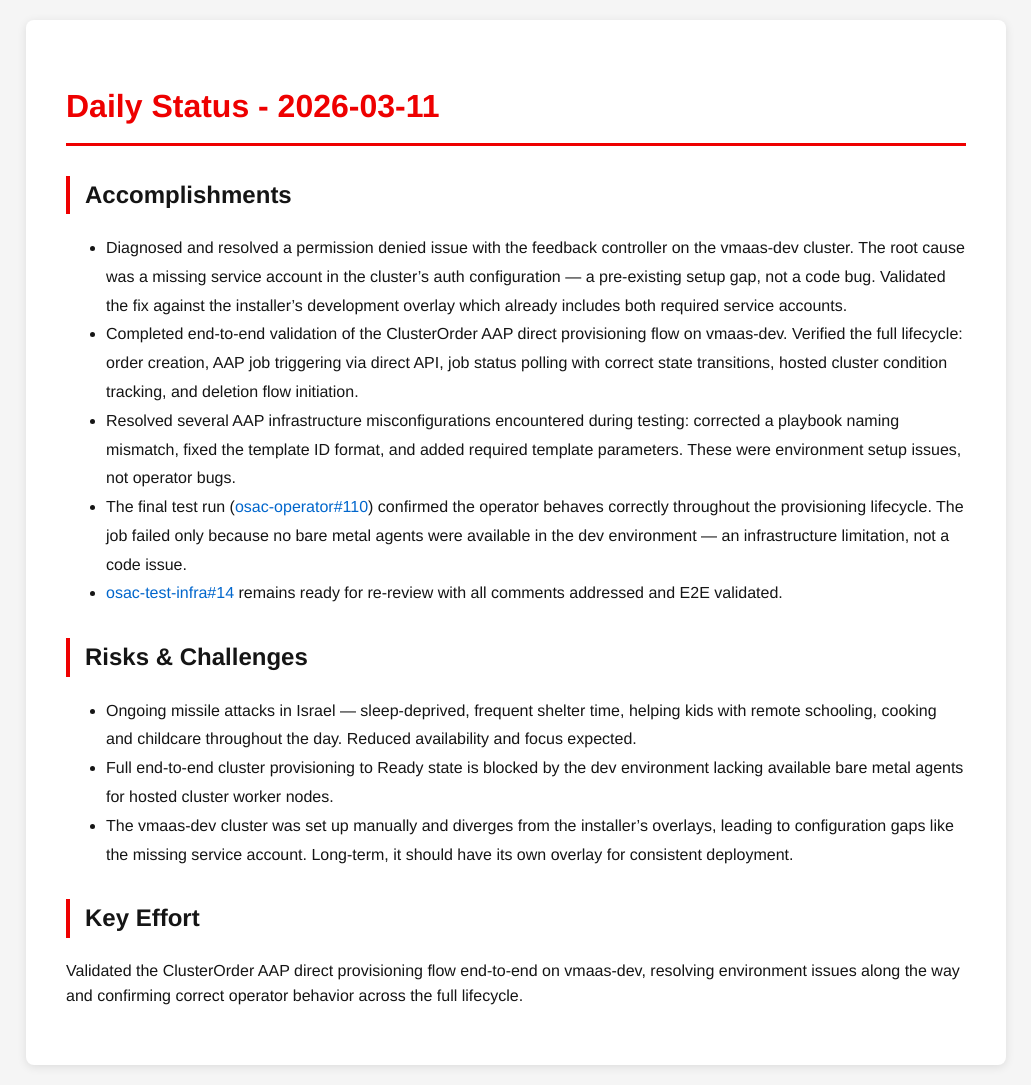
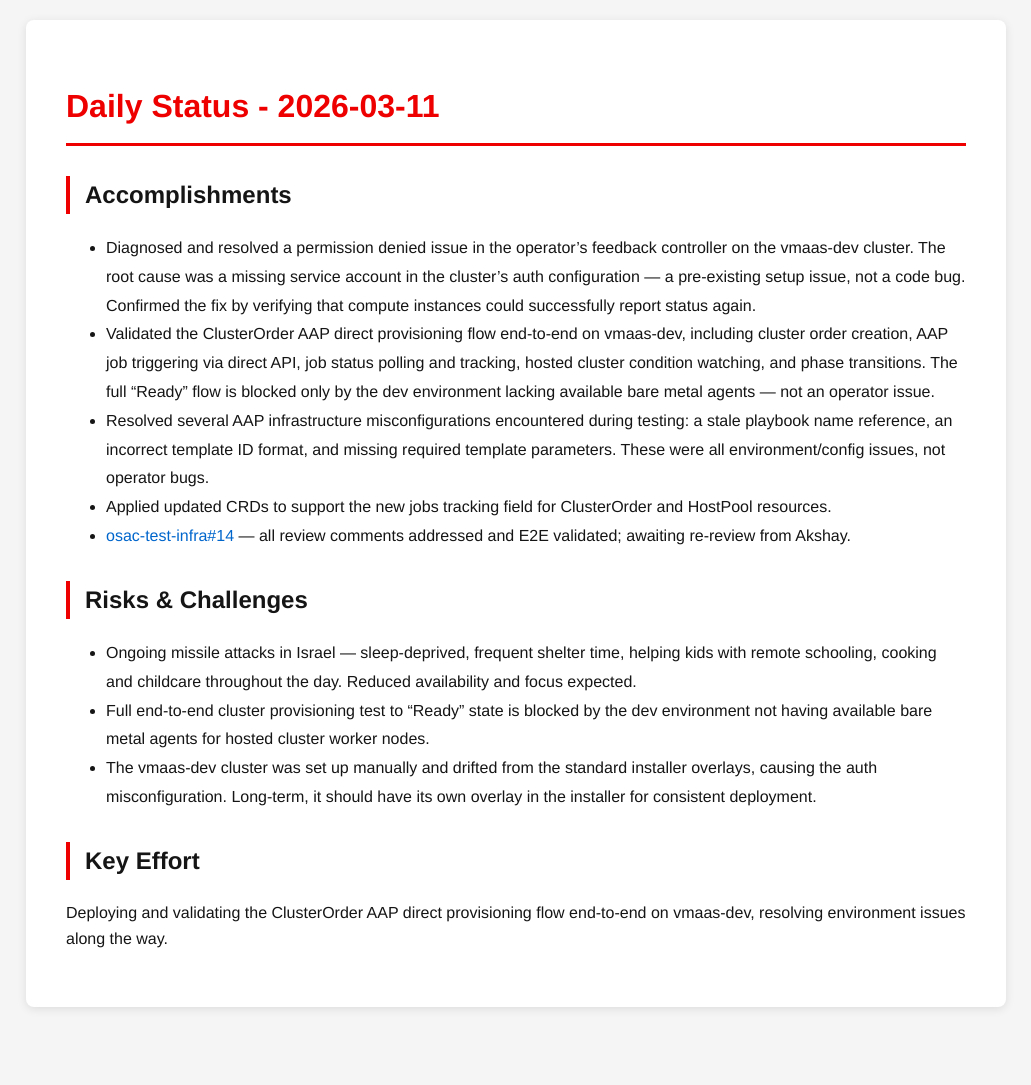
Before and after one commit to tzvatot/daily-status, a Jekyll site: the page built from 2026-03-11.md, in a window 1280 px wide. Shown: the whole page, without its empty margins (124-1155 px from the left). Built offline with Jekyll 4.4.1, drawn with Linux system fonts in a browser that asks for light colours; after the commit the page ends 1027 px from its top, so only the background shows below that.

Commit message:
Daily status update - 2026-03-11

```diff
--- a/2026-03-11.md
+++ b/2026-03-11.md
@@ -7,16 +7,16 @@ date: 2026-03-11
 # Daily Status - 2026-03-11
 
 ## Accomplishments
-- Diagnosed and resolved a permission denied issue with the feedback controller on the vmaas-dev cluster. The root cause was a missing service account in the cluster's auth configuration — a pre-existing setup gap, not a code bug. Validated the fix against the installer's development overlay which already includes both required service accounts.
-- Completed end-to-end validation of the ClusterOrder AAP direct provisioning flow on vmaas-dev. Verified the full lifecycle: order creation, AAP job triggering via direct API, job status polling with correct state transitions, hosted cluster condition tracking, and deletion flow initiation.
-- Resolved several AAP infrastructure misconfigurations encountered during testing: corrected a playbook naming mismatch, fixed the template ID format, and added required template parameters. These were environment setup issues, not operator bugs.
-- The final test run ([osac-operator#110](https://github.com/osac-project/osac-operator/pull/110)) confirmed the operator behaves correctly throughout the provisioning lifecycle. The job failed only because no bare metal agents were available in the dev environment — an infrastructure limitation, not a code issue.
-- [osac-test-infra#14](https://github.com/osac-project/osac-test-infra/pull/14) remains ready for re-review with all comments addressed and E2E validated.
+- Diagnosed and resolved a permission denied issue in the operator's feedback controller on the vmaas-dev cluster. The root cause was a missing service account in the cluster's auth configuration — a pre-existing setup issue, not a code bug. Confirmed the fix by verifying that compute instances could successfully report status again.
+- Validated the ClusterOrder AAP direct provisioning flow end-to-end on vmaas-dev, including cluster order creation, AAP job triggering via direct API, job status polling and tracking, hosted cluster condition watching, and phase transitions. The full "Ready" flow is blocked only by the dev environment lacking available bare metal agents — not an operator issue.
+- Resolved several AAP infrastructure misconfigurations encountered during testing: a stale playbook name reference, an incorrect template ID format, and missing required template parameters. These were all environment/config issues, not operator bugs.
+- Applied updated CRDs to support the new jobs tracking field for ClusterOrder and HostPool resources.
+- [osac-test-infra#14](https://github.com/osac-project/osac-test-infra/pull/14) — all review comments addressed and E2E validated; awaiting re-review from Akshay.
 
 ## Risks & Challenges
 - Ongoing missile attacks in Israel — sleep-deprived, frequent shelter time, helping kids with remote schooling, cooking and childcare throughout the day. Reduced availability and focus expected.
-- Full end-to-end cluster provisioning to Ready state is blocked by the dev environment lacking available bare metal agents for hosted cluster worker nodes.
-- The vmaas-dev cluster was set up manually and diverges from the installer's overlays, leading to configuration gaps like the missing service account. Long-term, it should have its own overlay for consistent deployment.
+- Full end-to-end cluster provisioning test to "Ready" state is blocked by the dev environment not having available bare metal agents for hosted cluster worker nodes.
+- The vmaas-dev cluster was set up manually and drifted from the standard installer overlays, causing the auth misconfiguration. Long-term, it should have its own overlay in the installer for consistent deployment.
 
 ## Key Effort
-Validated the ClusterOrder AAP direct provisioning flow end-to-end on vmaas-dev, resolving environment issues along the way and confirming correct operator behavior across the full lifecycle.
+Deploying and validating the ClusterOrder AAP direct provisioning flow end-to-end on vmaas-dev, resolving environment issues along the way.
```
